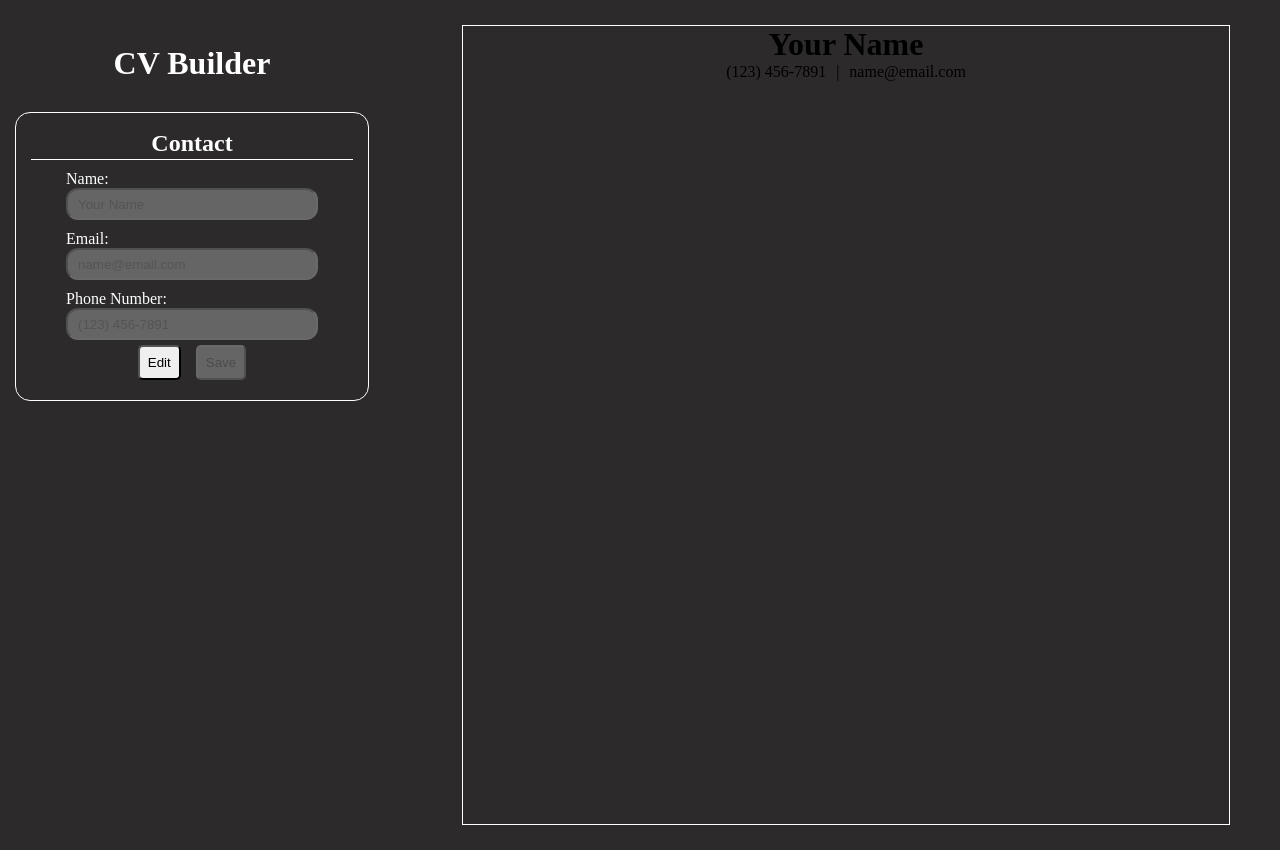
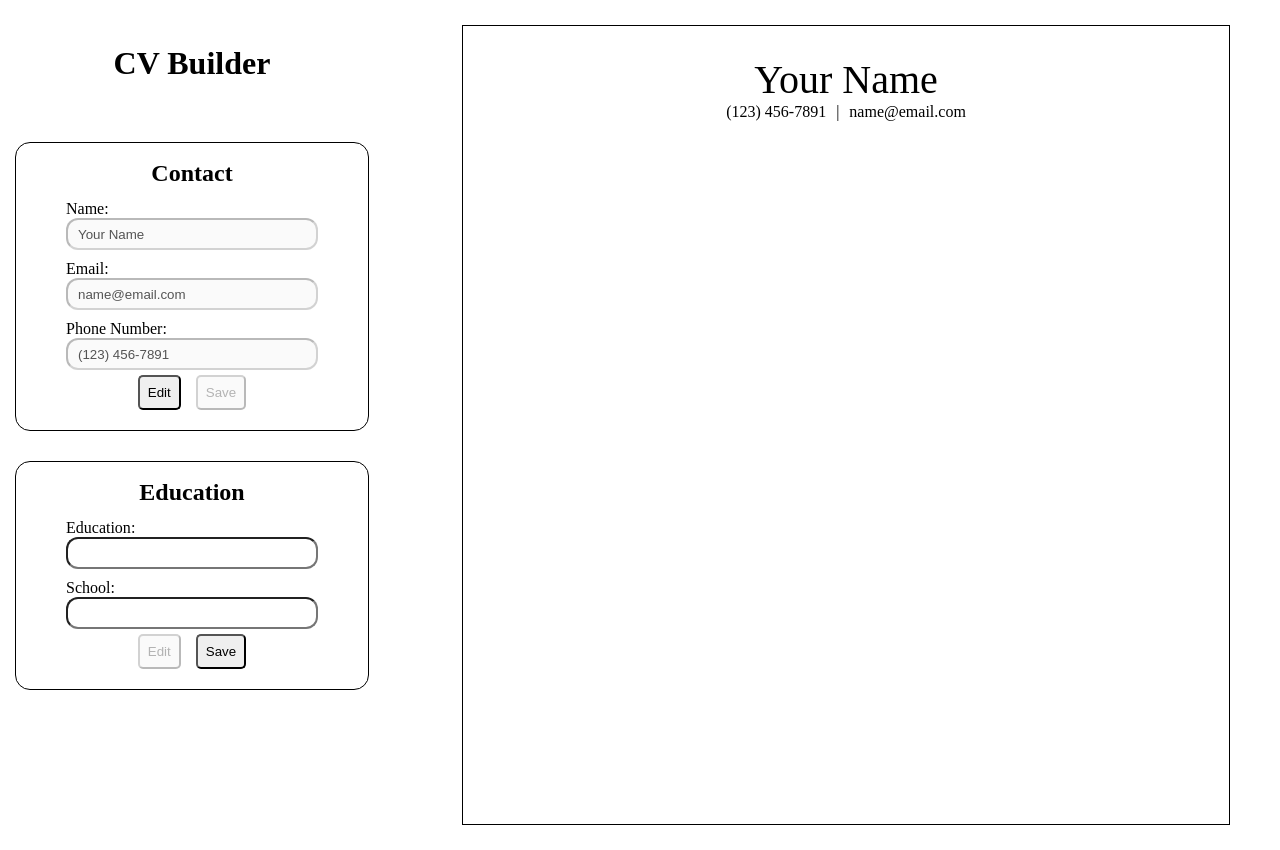
Before and after one commit to dfitch96/cv-app, a React (Vite) app: page / in a window 1280 px wide. Built offline with nearby package versions, Linux system fonts and the light colour scheme.

Commit message:
changed some styling and started the education form

```diff
--- a/src/App.jsx
+++ b/src/App.jsx
@@ -2,6 +2,7 @@ import { useState } from 'react';
 import './styles/App.css'
 import Header from './components/Header';
 import ContactCard from './components/ContactCard';
+import EducationCard from './components/EducationCard';
 import CVHeader from './components/CVHeader';
 
 
@@ -30,6 +31,7 @@ function App() {
       <div className="input-container">
         <Header />
         <ContactCard formData={contactFormData} handleInputOnChange={handleContactInputOnChange} setCVData={setContactCVData} />
+        <EducationCard />
       </div>
       <div className="cv-container">
         <CVHeader formData={contactCVData}/>
--- a/src/components/CVHeader.jsx
+++ b/src/components/CVHeader.jsx
@@ -10,9 +10,9 @@ export default function CVHeader({formData}){
         {formData.name}
       </h1>
       <div className='contact-info'>
-      <p>{formData.phone}</p>
+        <p>{formData.phone}</p>
         {' | '}
-        <p>{formData.email}</p>
+        <p><a href={"mailto:" + formData.email}>{formData.email}</a></p>
       </div>
     </div>
   )
--- /dev/null
+++ b/src/components/EducationCard.jsx
@@ -0,0 +1,18 @@
+
+import Input from "./Input";
+import ButtonGroup from "./ButtonGroup";
+
+
+export default function EducationCard(){
+
+  return (
+     <div className="card">
+        <h2 className="card-header">Education</h2>
+        <form>
+          <Input id="education" labelText="Education" type="text"/>
+          <Input id="email" labelText="School" type="text"/>
+          <ButtonGroup/>
+        </form>
+      </div>
+  )
+}
--- a/src/styles/App.css
+++ b/src/styles/App.css
@@ -5,7 +5,8 @@
 }
 
 body{
-  background-color: rgb(44, 42, 42);
+  color: black;
+  font-family: 'Times New Roman', Times, serif;
 }
 
 .app-container{
@@ -16,16 +17,17 @@ body{
 .input-container{
   display: flex;
   flex-direction: column;
-  color: white;
   width: 30%;
   padding: 15px;
+  gap: 30px;
 }
 
 .cv-container{
   width: 60%;
   height: 100vh;
   margin: 25px 50px;
-  border: thin solid white;
+  padding: 30px 20px;
+  border: thin solid black;
 
 
 }
--- a/src/styles/CvStyles.css
+++ b/src/styles/CvStyles.css
@@ -8,9 +8,20 @@
   align-items: center;
 }
 
+
+#cv-header  h1{
+  font-weight: 500;
+  font-size: 2.5rem;
+}
+
 .contact-info{
   display: flex;
   justify-content: center;
   align-items: center;
   gap: 10px;
 }
+
+a{
+  text-decoration: none;
+  color: black;
+}
--- a/src/styles/Input.css
+++ b/src/styles/Input.css
@@ -2,7 +2,7 @@
 
 
 .card{
-  border: thin solid white;
+  border: thin solid black;
   border-radius: 15px;
   padding: 15px;
 
```
